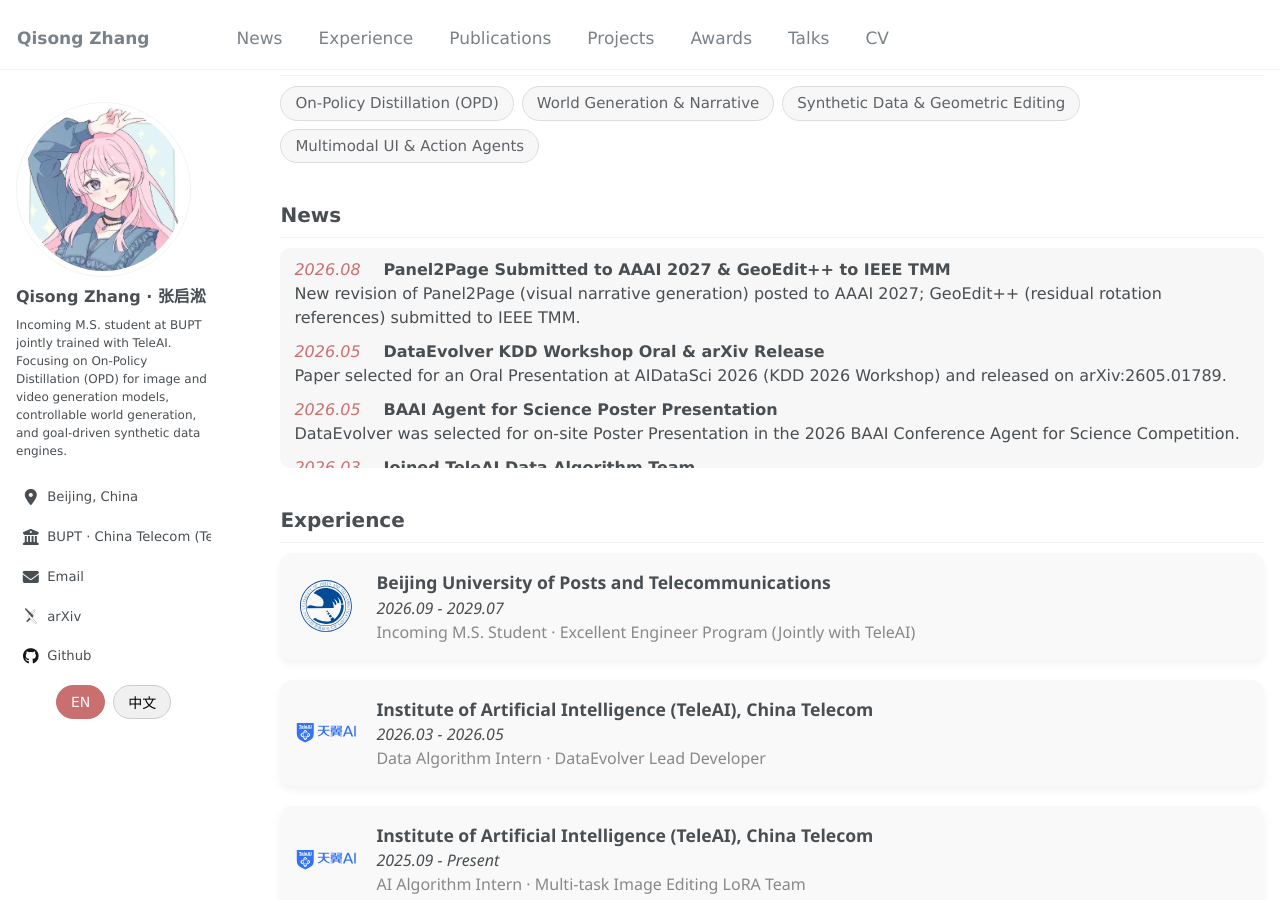
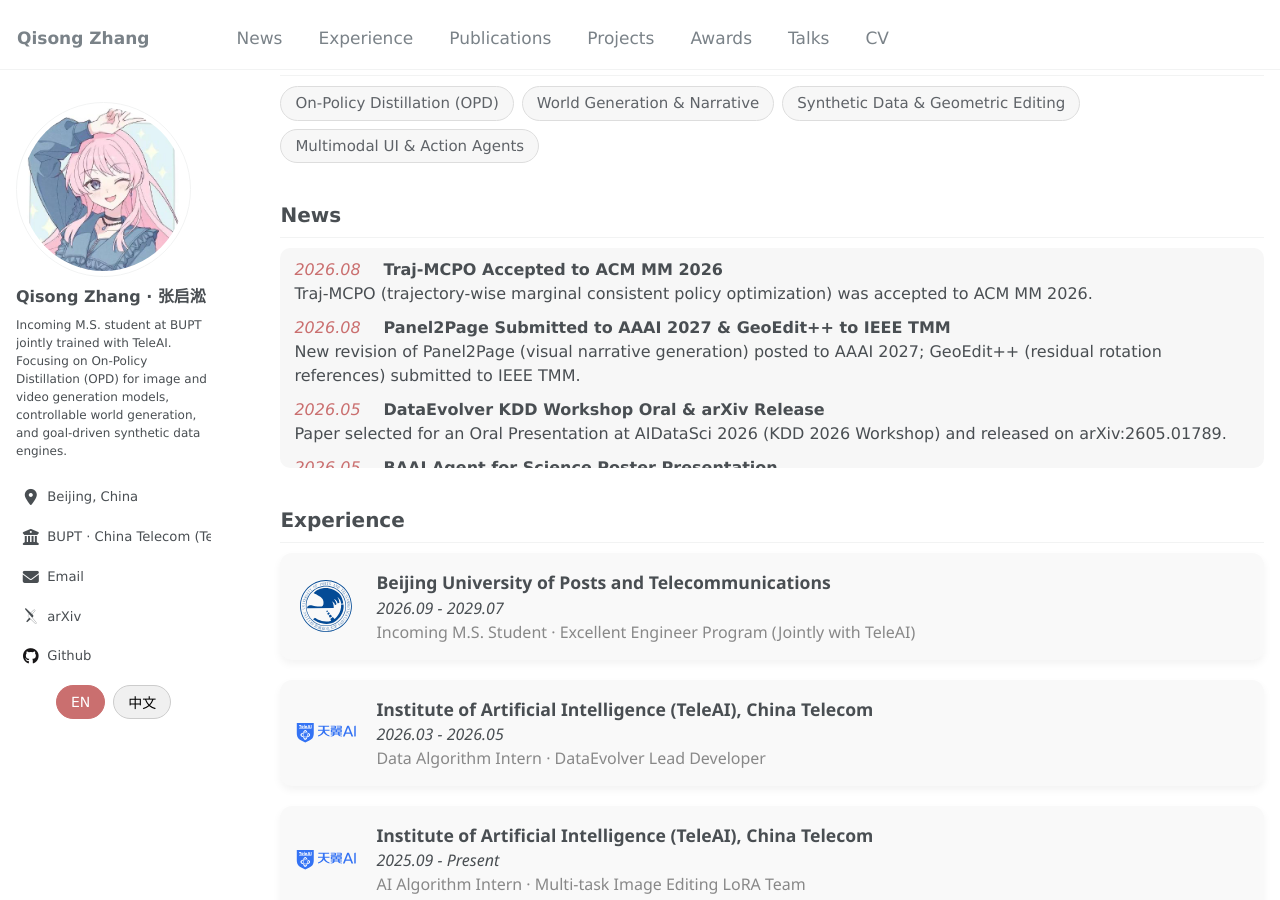
Before and after one commit to Kamisato520/Kamisato520.github.io, a Jekyll site: the page built from _pages/about.md, in a window 1280 px wide and 900 px high, scrolled down 329 px. Built offline with Jekyll 4.4.1, drawn with Linux system fonts in a browser that asks for light colours; some web fonts are replaced; some of the changed text lies outside the part shown.

Commit message:
内容：Traj-MCPO 更新为 ACM MM 2026 已录用

```diff
--- a/_pages/about.md
+++ b/_pages/about.md
@@ -31,6 +31,11 @@ redirect_from:
 
 <div class="news-box">
   <ul class="news-list">
+
+<li>
+  <span class="lang-en"><span class="news-date"><em>2026.08</em></span> <strong>Traj-MCPO Accepted to ACM MM 2026</strong><br>Traj-MCPO (trajectory-wise marginal consistent policy optimization) was accepted to ACM MM 2026.</span>
+  <span class="lang-zh"><span class="news-date"><em>2026年8月</em></span> <strong>Traj-MCPO 被 ACM MM 2026 录用</strong><br>Traj-MCPO（轨迹级边际一致性策略优化）论文被 ACM MM 2026 正式录用。</span>
+</li>
 
 <li>
   <span class="lang-en"><span class="news-date"><em>2026.08</em></span> <strong>Panel2Page Submitted to AAAI 2027 &amp; GeoEdit++ to IEEE TMM</strong><br>New revision of Panel2Page (visual narrative generation) posted to AAAI 2027; GeoEdit++ (residual rotation references) submitted to IEEE TMM.</span>
@@ -221,7 +226,7 @@ redirect_from:
       <span style="color:#888;">Second author</span><br>
       Proposes trajectory-wise marginal consistent policy optimization for rectified-flow T2I alignment, using length-normalized trajectory likelihood ratios and clipping to resolve training-inference marginal mismatch.
       <br>
-      <b><i style="color:#83a1c7;">ACM MM 2026 (Under Review)</i></b> <span class="pub-badge">Under Review</span>
+      <b><i style="color:#83a1c7;">ACM MM 2026 (Accepted)</i></b> <span class="pub-badge">Accepted</span>
     </div>
     <div class="lang-zh">
       <strong>Traj-MCPO: Trajectory-wise Marginal Consistent Policy Optimization</strong><br>
@@ -229,7 +234,7 @@ redirect_from:
       <span style="color:#888;">第二作者</span><br>
       针对 Rectified-Flow 文生图模型提出轨迹级边际一致性策略优化方法，利用长度归一化的轨迹似然比与轨迹剪切消除训练与推理之间的边际分布失配。
       <br>
-      <b><i style="color:#83a1c7;">ACM MM 2026 在审</i></b> <span class="pub-badge">在审</span>
+      <b><i style="color:#83a1c7;">ACM MM 2026（已录用）</i></b> <span class="pub-badge">已录用</span>
     </div>
   </div>
 </div>
@@ -289,13 +294,13 @@ redirect_from:
         <span class="pub-list-badge">ACM MM 2026</span>
         <span class="pub-list-title">Traj-MCPO: Trajectory-wise Marginal Consistent Policy Optimization</span><br>
         <span class="pub-list-authors">Shuo Zhang, <strong>Qisong Zhang</strong>, Huayu Zhang, LanXiang Zhou, Xianghao Zang, Zhongjiang He, Zhixiang He, Chi Zhang, Tianwei Cao, Kongming Liang, Zhanyu Ma.</span>
-        <span class="pub-list-note">Under Review.</span>
+        <span class="pub-list-note">Accepted.</span>
       </span>
       <span class="lang-zh">
         <span class="pub-list-badge">ACM MM 2026</span>
         <span class="pub-list-title">Traj-MCPO: Trajectory-wise Marginal Consistent Policy Optimization</span><br>
         <span class="pub-list-authors">Shuo Zhang, <strong>张启淞</strong>, Huayu Zhang, LanXiang Zhou, Xianghao Zang, Zhongjiang He, Zhixiang He, Chi Zhang, Tianwei Cao, Kongming Liang, Zhanyu Ma.</span>
-        <span class="pub-list-note">在审。</span>
+        <span class="pub-list-note">已录用。</span>
       </span>
     </li>
   </ul>
```
